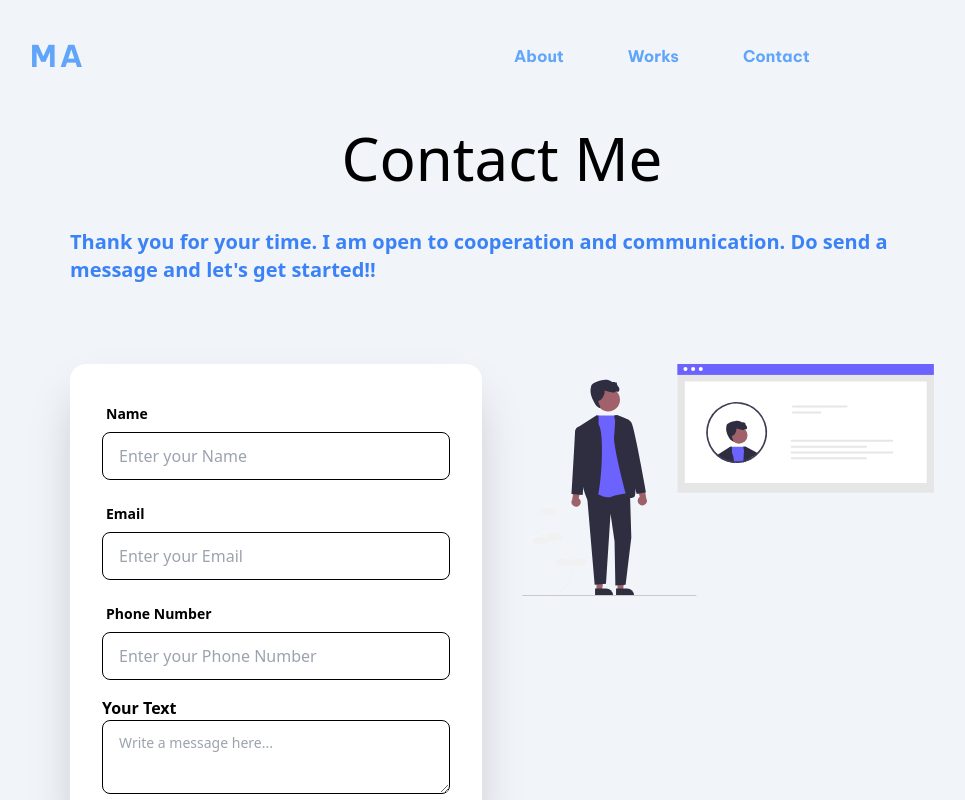
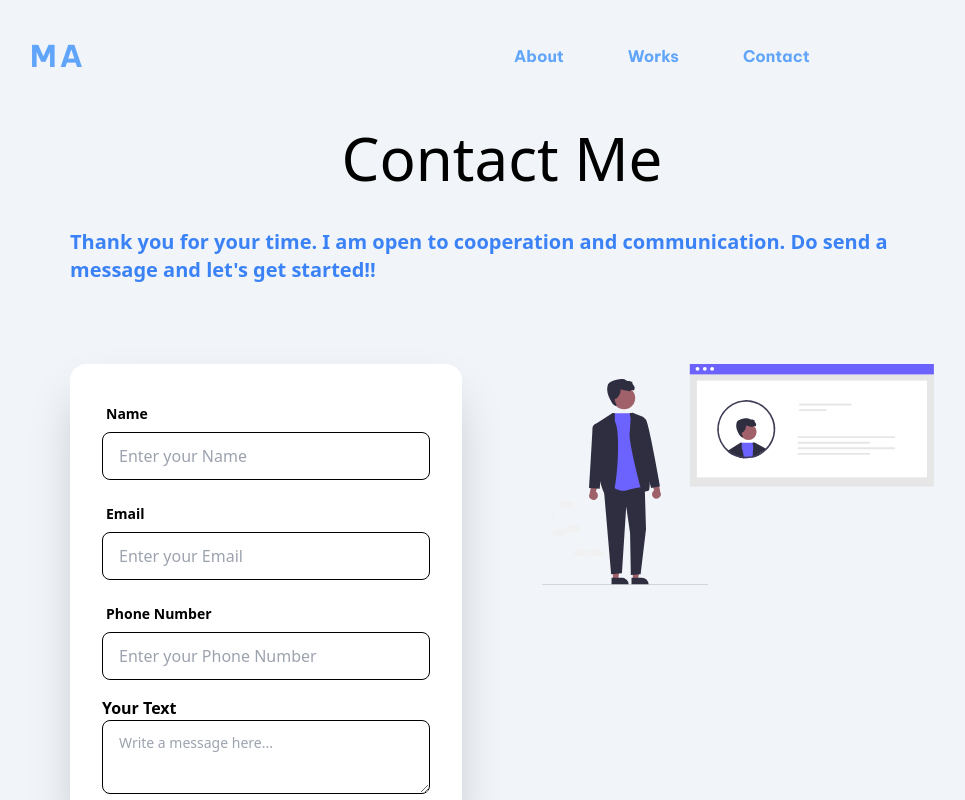
Before and after one commit to Barsheyr/MahmudPortfolioTwo, a React (Vite) app: page /contact in a window 1280 px wide. Shown: the top 800 px of the page, without its empty margins (138-1103 px from the left). Built offline with nearby package versions, Linux system fonts and the light colour scheme.

Commit message:
contact corrected

```diff
--- a/src/pages/ContactPage.jsx
+++ b/src/pages/ContactPage.jsx
@@ -14,7 +14,7 @@ const ContactPage = () => {
           Thank you for your time. I am open to cooperation and communication.
           Do send a message and let's get started!!
         </h3>
-        <div className="grid grid-cols-2 gap-10 mt-20">
+        <div className="grid lg:grid-cols-2 gap-20 mt-20">
           <Form
             method="post"
             className="card w-full p-8 bg-base-100 shadow-2xl flex flex-col gap-y-4"
```
